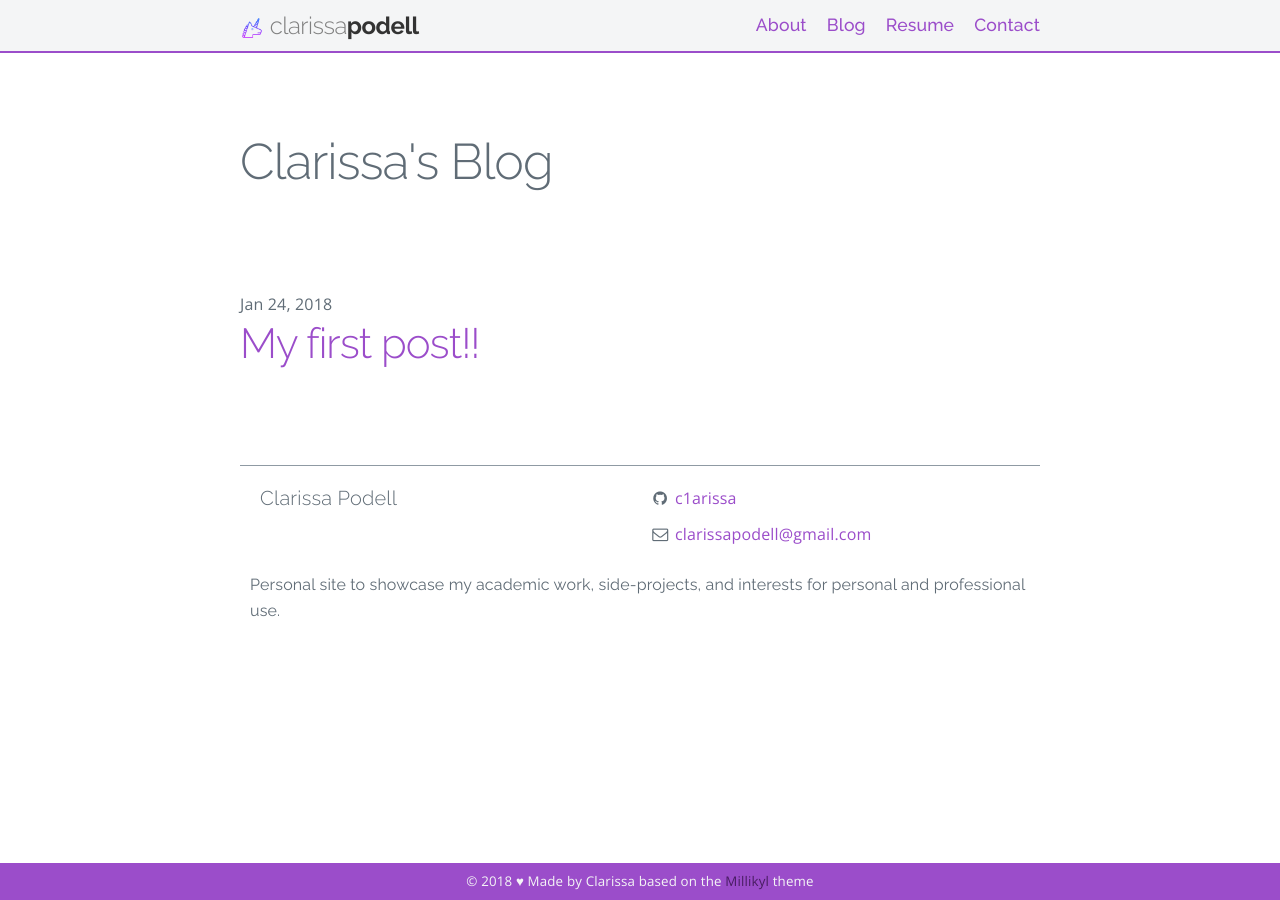
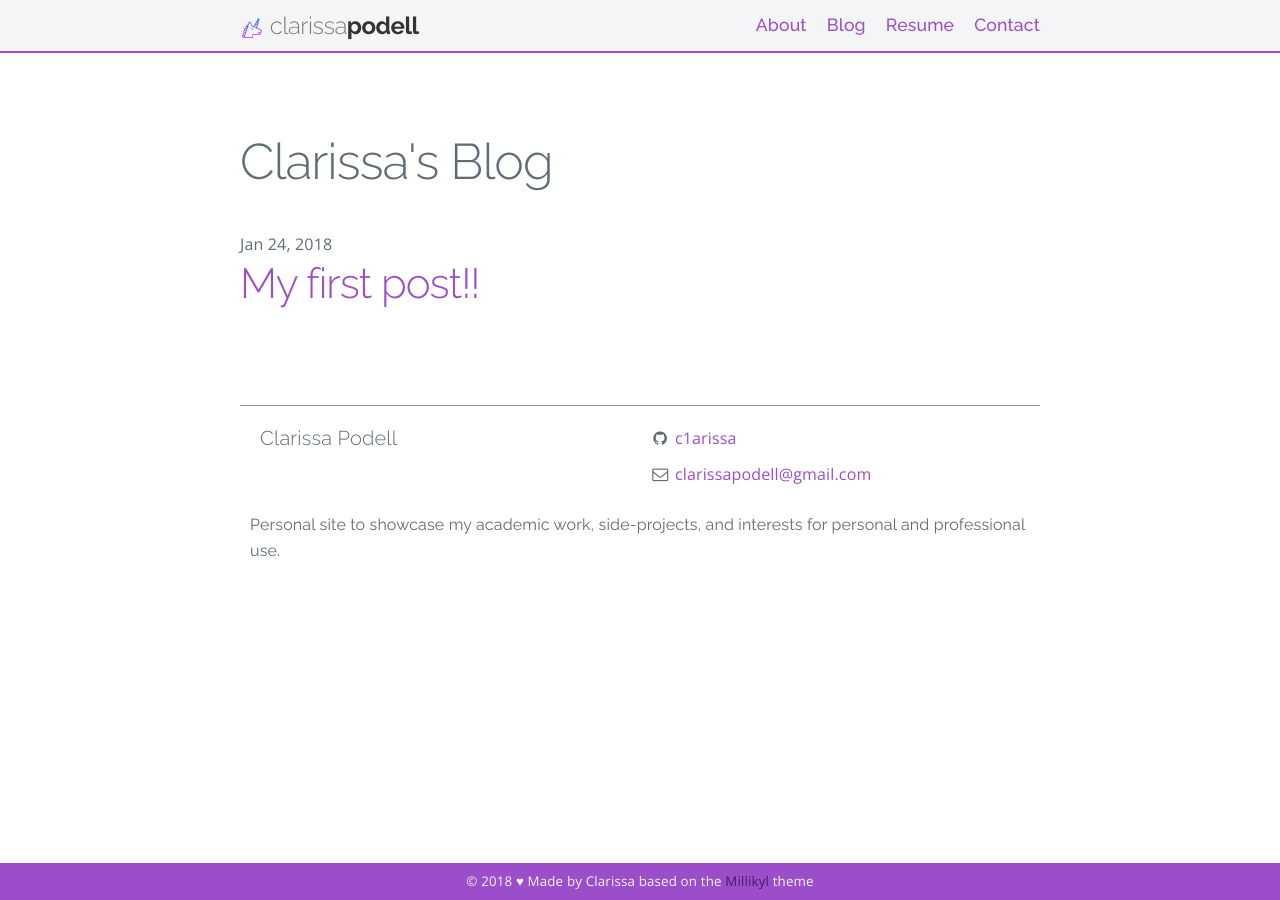
Before and after one commit to c1arissa/c1arissa.github.io, a Jekyll site: the page built from blog.md, in a window 1280 px wide. Built offline with Jekyll 4.4.1, drawn with Linux system fonts in a browser that asks for light colours; nearby versions of some CDN libraries; a style sheet for code colours, icons or effects is not loaded.

Commit message:
Update main.scss

```diff
--- a/css/main.scss
+++ b/css/main.scss
@@ -155,7 +155,7 @@ body {
 
 .post-list {
 	list-style: none;
-	padding-top: 6rem;
+	//padding-top: 6rem;
 
 	li {
 		padding-top: 20px;
```
